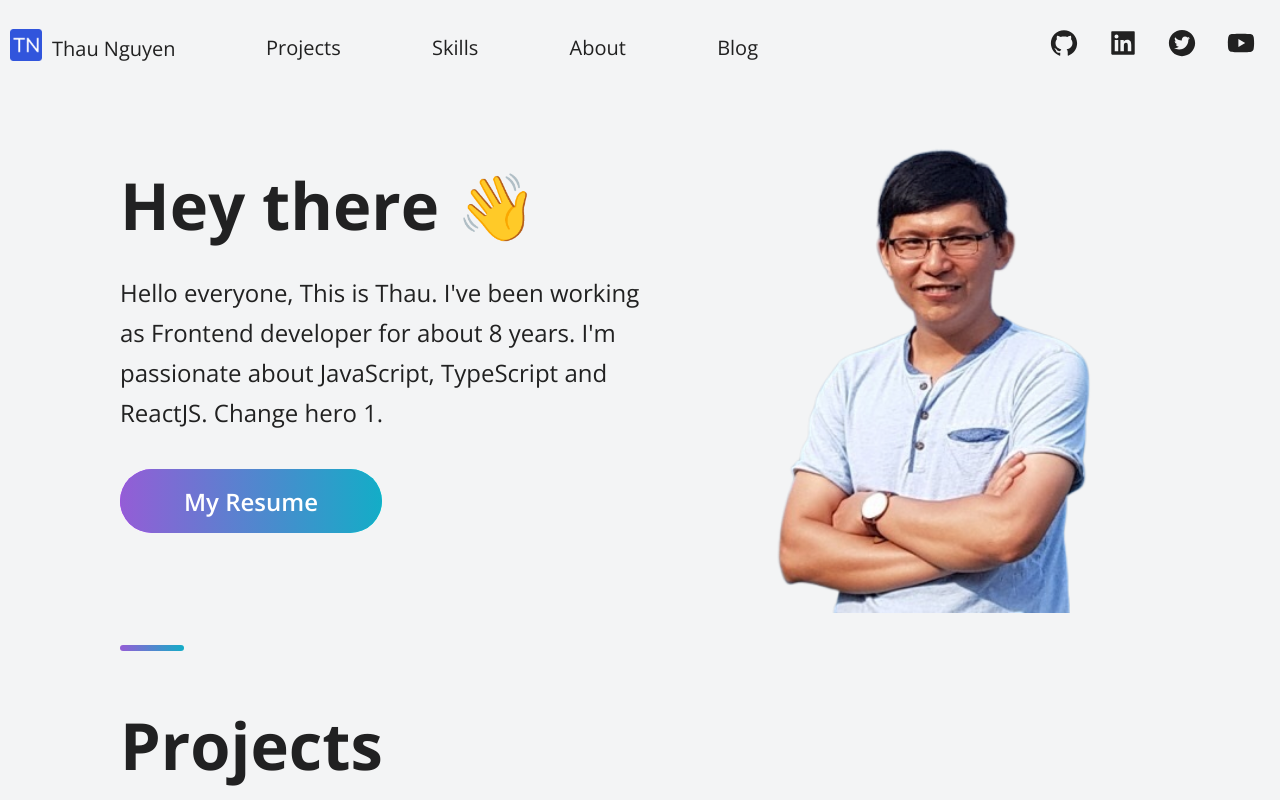
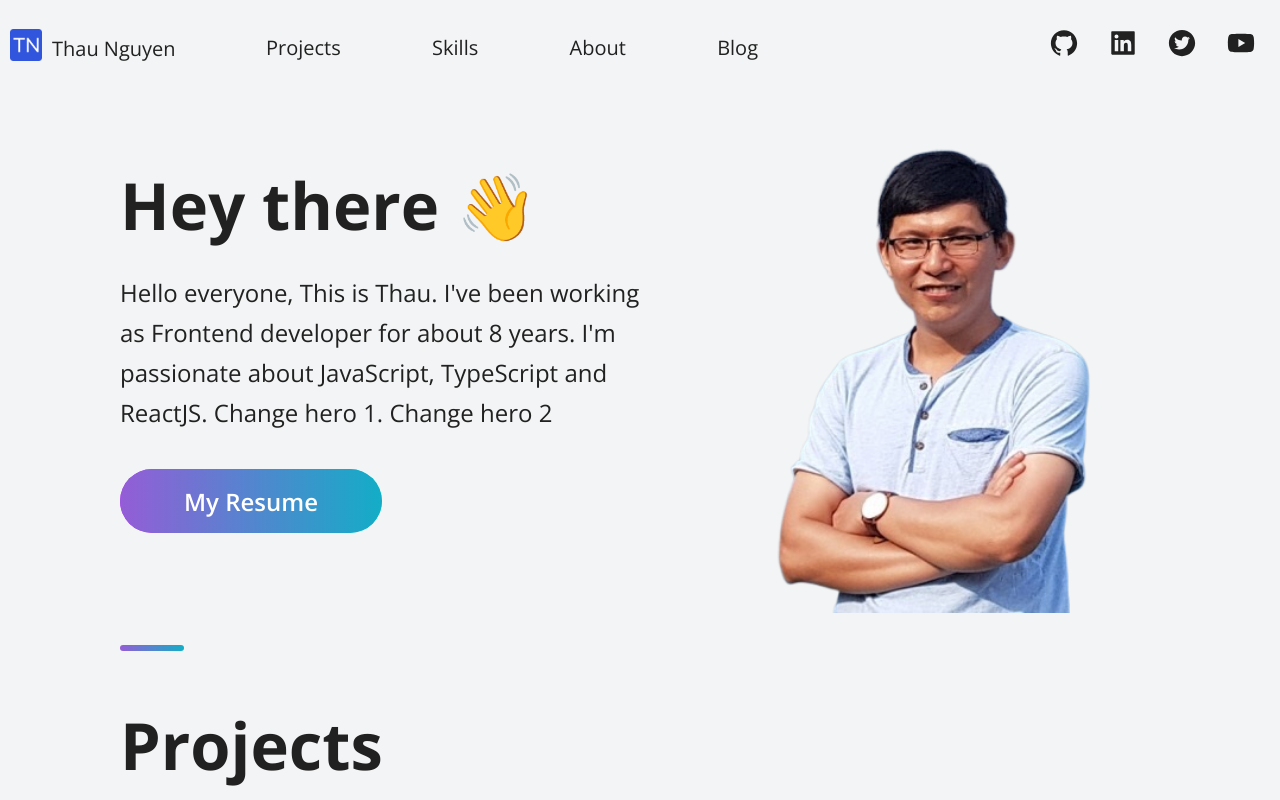
Before and after one commit to hoangthau/portfolio, a Next.js app: page / in a window 1280 px wide. Shown: the top 800 px of the page. Built offline with nearby package versions, Linux system fonts and the light colour scheme.

Commit message:
Change hero 2

```diff
--- a/src/components/Hero/Hero.js
+++ b/src/components/Hero/Hero.js
@@ -13,7 +13,7 @@ const Hero = (props) => (
         </SectionTitle>
         <SectionText>
           Hello everyone, This is Thau. I've been working as Frontend developer for about 8 years.
-          I'm passionate about JavaScript, TypeScript and ReactJS. Change hero 1.
+          I'm passionate about JavaScript, TypeScript and ReactJS. Change hero 1. Change hero 2
         </SectionText>
         <Button
           onClick={(e) => {
```
